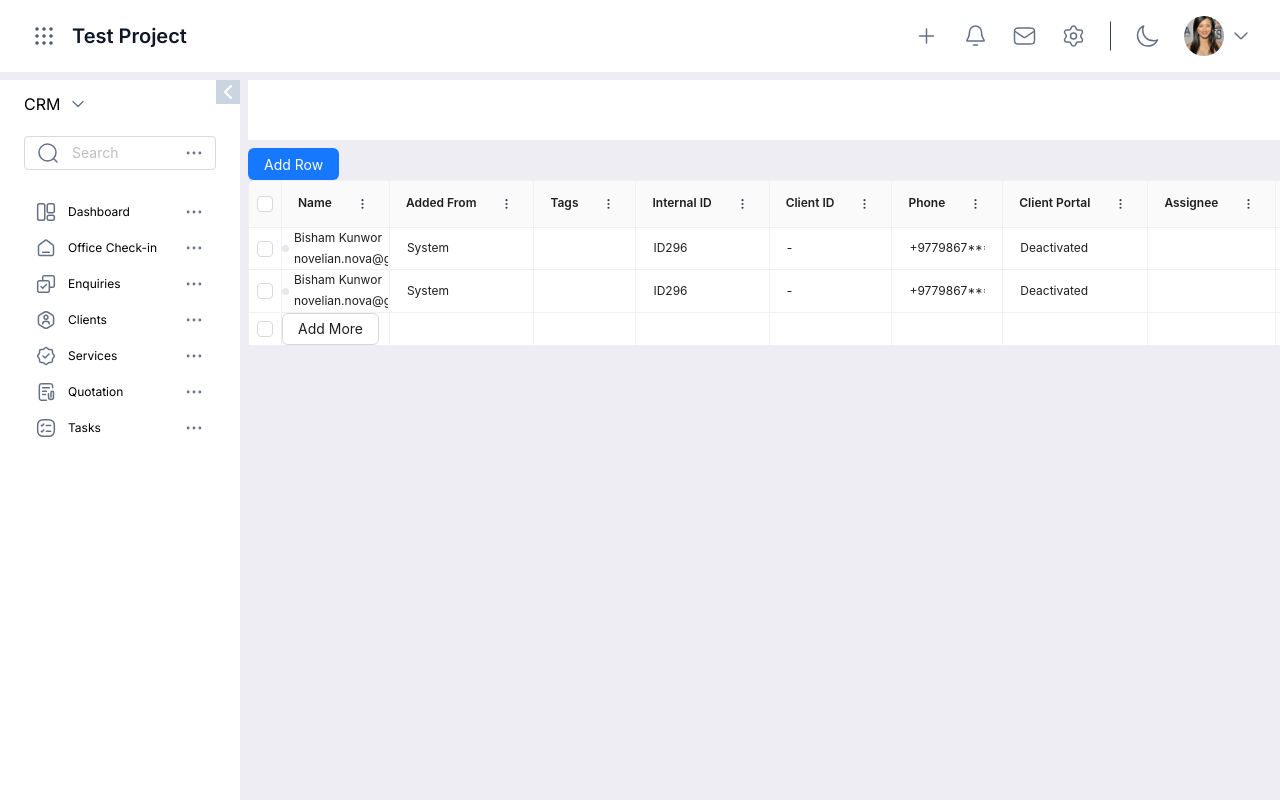
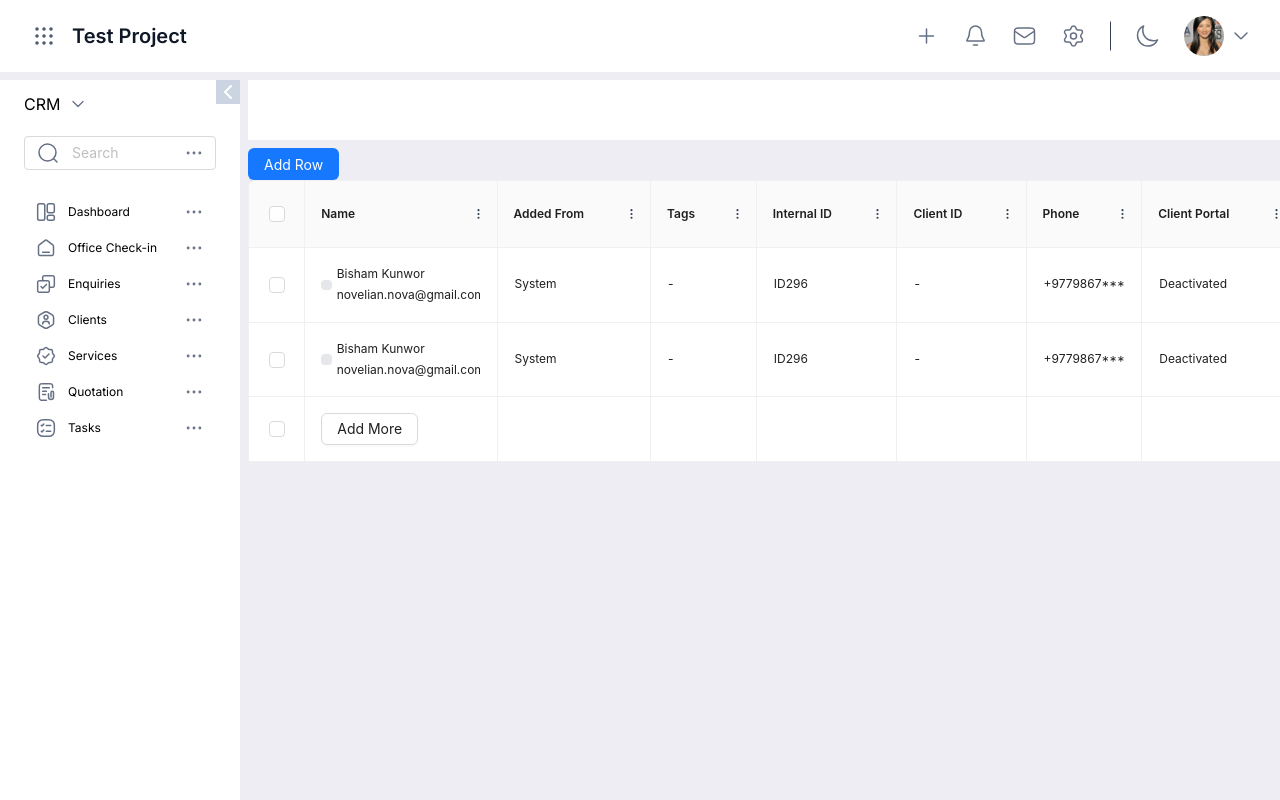
Before and after one commit to BishamKunwor/nipuna-table-task, a React (Vite) app: page / in a window 1280 px wide. Shown: the top 800 px of the page. Built offline with nearby package versions, Linux system fonts and the light colour scheme.

Commit message:
Styled Table

```diff
--- a/src/components/EditableTable/index.tsx
+++ b/src/components/EditableTable/index.tsx
@@ -1,6 +1,6 @@
 import { Table, ConfigProvider, Input, Button } from 'antd'
 import { ColumnsType } from 'antd/es/table'
-import { useCallback, useMemo, useState } from 'react'
+import { useCallback, useEffect, useMemo, useState } from 'react'
 
 interface UserDataType {
   name: string
@@ -33,7 +33,7 @@ function generateDataSource () {
       email: 'novelian.nova@gmail.com',
       imageUrl: 'url',
       addedFrom: 'System',
-      tags: '',
+      tags: '-',
       internalId: 'ID296',
       clientId: '-',
       phone: '+9779867****',
@@ -67,21 +67,20 @@ const columnDetails = [
   { dataIndex: 'status', title: 'Status', width: 91 },
   { dataIndex: 'applications', title: 'Applications', width: 125 },
   { dataIndex: 'lastUpdated', title: 'Last Updated', width: 131 },
-  { dataIndex: 'addColumns', title: '', width: 171 }
+  { dataIndex: 'addColumns', title: '', width: 81 }
 ]
 
 export default function EditableTable () {
-  // const columnsdf: ColumnsType<UserDataType> = [
-  //   {
-  //     sortIcon
-  //   }
-  // ]
   const _columns = useMemo(() => {
     return columnDetails.map(columnDetails => {
       const response = {
         ...columnDetails,
         key: columnDetails.dataIndex,
-        title: <p className='whitespace-nowrap'>{columnDetails.title}</p>,
+        title: (
+          <div className='h-[34px] flex items-center'>
+            <p className='whitespace-nowrap'>{columnDetails.title}</p>
+          </div>
+        ),
         filterIcon: () => {
           return (
             <svg
@@ -238,14 +237,20 @@ export default function EditableTable () {
     [hiddenColumns]
   )
 
+  useEffect(() => {
+    document.querySelector('#addColumnTitle')?.parentElement?.remove()
+  })
+
   useMemo(() => {
     setColumns(prevState => {
       prevState[prevState.length - 1] = {
         dataIndex: 'addColumns',
-        width: 171,
+        width: 131,
+        title: <div id='addColumnTitle'></div>,
+
         filterIcon: () => {
           return (
-            <div className='flex items-center gap-2'>
+            <div id='showColumnsHeader' className='flex items-center gap-2'>
               <p>+ Add Column</p>
             </div>
           )
@@ -338,15 +343,16 @@ export default function EditableTable () {
             components: {
               Table: {
                 cellFontSize: 12,
-                paddingContentVerticalLG: 0,
-                padding: 0
+                paddingContentVerticalLG: 8,
+                padding: 16,
+                controlHeight: 34
               },
               Input: {
-                controlHeightLG: 50,
+                controlHeight: 34,
                 borderRadius: 2,
                 fontSize: 12,
                 colorBorder: 'transparent',
-                paddingInline: 16,
+                paddingInline: 0,
                 paddingBlock: 8,
                 colorBgContainer: 'transparent'
               }
@@ -367,7 +373,7 @@ export default function EditableTable () {
             pagination={false}
             dataSource={dataSource}
             scroll={{
-              x: 1444,
+              x: 1970,
               y: 300
             }}
           />
--- a/src/index.css
+++ b/src/index.css
@@ -20,6 +20,11 @@ body {
   flex-grow: 0 !important;
 }
 
-.ant-table-filter-column {
+/* .ant-table-filter-column {
   padding: 8px 16px;
+} */
+
+.ant-table-tbody > tr > td {
+  word-wrap: break-word;
+  word-break: break-all;
 }
```
